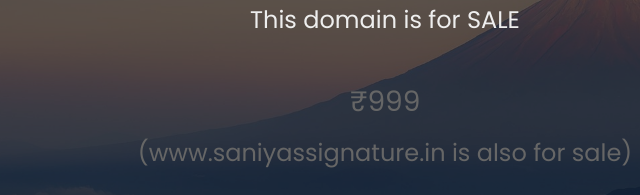
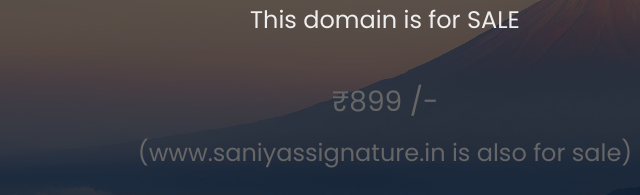
Before and after one commit to NJGIT101/Saniyassignature, a plain HTML site: page index.html in a window 1280 px wide. Shown: the part 319-514 px from the top of the page, 255-895 px from the left. Drawn offline with nearby package versions, Linux system fonts and the light colour scheme.

Commit message:
Update index.html

```diff
--- a/index.html
+++ b/index.html
@@ -64,7 +64,7 @@
     <div class="hero-container">
       <h1>SaniyasSignature.com</h1>
       <h2>This domain is for SALE</h2>
-      <h3> ₹999 </h3>
+      <h3> ₹899 /-</h3>
       <h4>(www.saniyassignature.in is also for sale)</h4>
       <a href="#contact" class="btn-get-started">Contact: +91 9496915994</a>
     </div>
```
